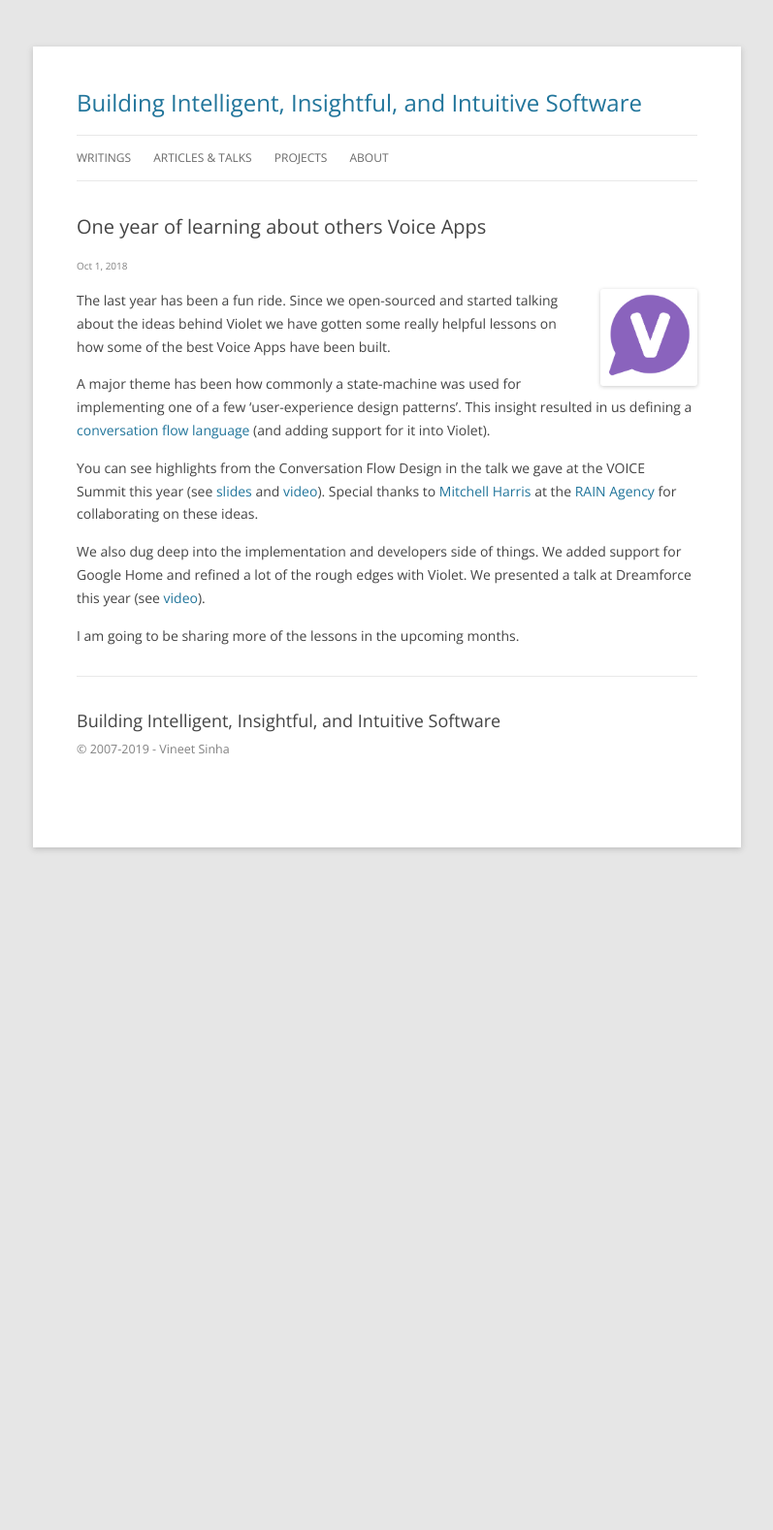
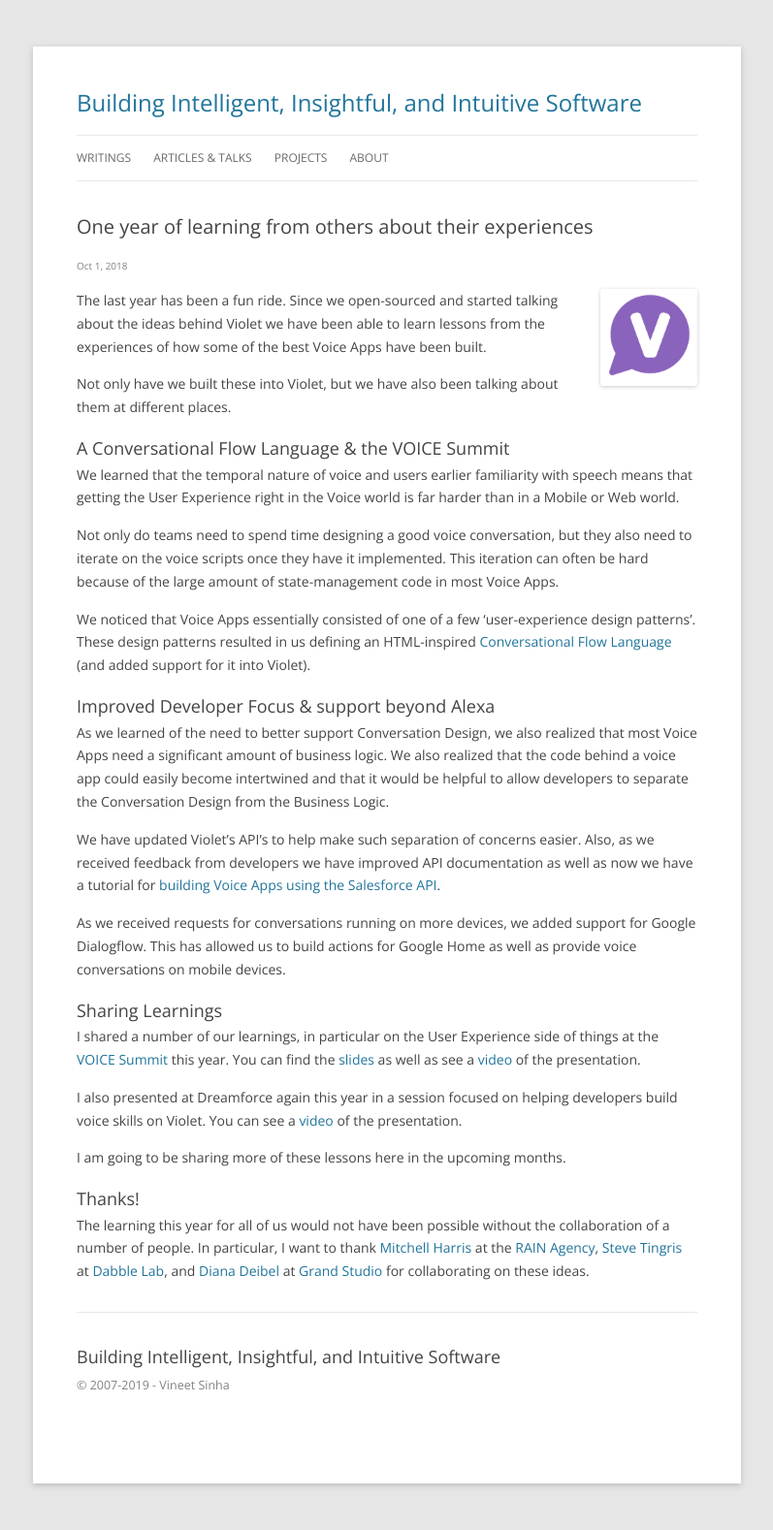
Before and after one commit to i3labs/i3labs.github.io, a Jekyll site: the page built from _posts/2018-10-01-one-year-of-learning-about-others-voice-apps.md, in a window 1280 px wide. Shown: the whole page at 97% size, without its empty margins (241-1038 px from the left). Built offline with Jekyll 4.4.1, drawn with Linux system fonts in a browser that asks for light colours; before the commit the page ends 922 px from its top, so only the background shows below that.

Commit message:
elaborating on post content

```diff
--- a/_posts/2018-10-01-one-year-of-learning-about-others-voice-apps.md
+++ b/_posts/2018-10-01-one-year-of-learning-about-others-voice-apps.md
@@ -1,17 +1,41 @@
 ---
 layout: post
-title:  "One year of learning about others Voice Apps"
+title:  "One year of learning from others about their experiences"
 date:   2018-10-01 00:00:00 -0500
 categories: Projects Voice
 ---
 <img src="/assets/uploads/2017/11/violet.png" alt="violet" width="100"/>
 
-The last year has been a fun ride. Since we open-sourced and started talking about the ideas behind Violet we have gotten some really helpful lessons on how some of the best Voice Apps have been built.
+The last year has been a fun ride. Since we open-sourced and started talking about the ideas behind Violet we have been able to learn lessons from the experiences of how some of the best Voice Apps have been built.
 
-A major theme has been how commonly a state-machine was used for implementing one of a few 'user-experience design patterns'. This insight resulted in us defining a [conversation flow language](https://helloviolet.ai/docs/conversation-flow-design) (and adding support for it into Violet).<!--more-->
+Not only have we built these into Violet, but we have also been talking about them at different places.<!--more-->
 
-You can see highlights from the Conversation Flow Design in the talk we gave at the VOICE Summit this year (see [slides](https://www.slideshare.net/vineet-sinha/buil ding-great-voice-experiences) and [video](https://www.youtube.com/watch?v=14L08pg8aK8)). Special thanks to [Mitchell Harris](https://www.linkedin.com/in/mitchell-harris-6b44b923/) at the [RAIN Agency](https://rain.agency/) for collaborating on these ideas.
+## A Conversational Flow Language & the VOICE Summit
 
-We also dug deep into the implementation and developers side of things. We added support for Google Home and refined a lot of the rough edges with Violet. We presented a talk at Dreamforce this year (see [video](https://www.salesforce.com/video/3579625/)).
+We learned that the temporal nature of voice and users earlier familiarity with speech means that getting the User Experience right in the Voice world is far harder than in a Mobile or Web world.
 
-I am going to be sharing more of the lessons in the upcoming months.
+Not only do teams need to spend time designing a good voice conversation, but they also need to iterate on the voice scripts once they have it implemented. This iteration can often be hard because of the large amount of state-management code in most Voice Apps.
+
+We noticed that Voice Apps essentially consisted of one of a few 'user-experience design patterns'. These design patterns resulted in us defining an HTML-inspired [Conversational Flow Language](https://helloviolet.ai/docs/conversation-flow-design) (and added support for it into Violet).
+
+
+## Improved Developer Focus & support beyond Alexa
+
+As we learned of the need to better support Conversation Design, we also realized that most Voice Apps need a significant amount of business logic. We also realized that the code behind a voice app could easily become intertwined and that it would be helpful to allow developers to separate the Conversation Design from the Business Logic.
+
+We have updated Violet's API's to help make such separation of concerns easier. Also, as we received feedback from developers we have improved API documentation as well as now we have a tutorial for [building Voice Apps using the Salesforce API](https://trailhead.salesforce.com/en/content/learn/projects/quickstart-violet).
+
+As we received requests for conversations running on more devices, we added support for Google Dialogflow. This has allowed us to build actions for Google Home as well as provide voice conversations on mobile devices.
+
+
+## Sharing Learnings
+
+I shared a number of our learnings, in particular on the User Experience side of things at the [VOICE Summit](https://www.voicesummit.ai/) this year. You can find the [slides](https://www.slideshare.net/vineet-sinha/buil ding-great-voice-experiences) as well as see a [video](https://www.youtube.com/watch?v=14L08pg8aK8) of the presentation.
+
+I also presented at Dreamforce again this year in a session focused on helping developers build voice skills on Violet. You can see a [video](https://www.salesforce.com/video/3579625/) of the presentation.
+
+I am going to be sharing more of these lessons here in the upcoming months.
+
+## Thanks!
+
+The learning this year for all of us would not have been possible without the collaboration of a number of people. In particular, I want to thank [Mitchell Harris](https://www.linkedin.com/in/mitchell-harris-6b44b923/) at the [RAIN Agency](https://rain.agency/), [Steve Tingris](https://www.linkedin.com/in/tingiris/) at [Dabble Lab](https://dabblelab.com/), and [Diana Deibel](https://www.linkedin.com/in/diana-deibel-8454b64/) at [Grand Studio](http://grandstudio.com/) for collaborating on these ideas.
```
